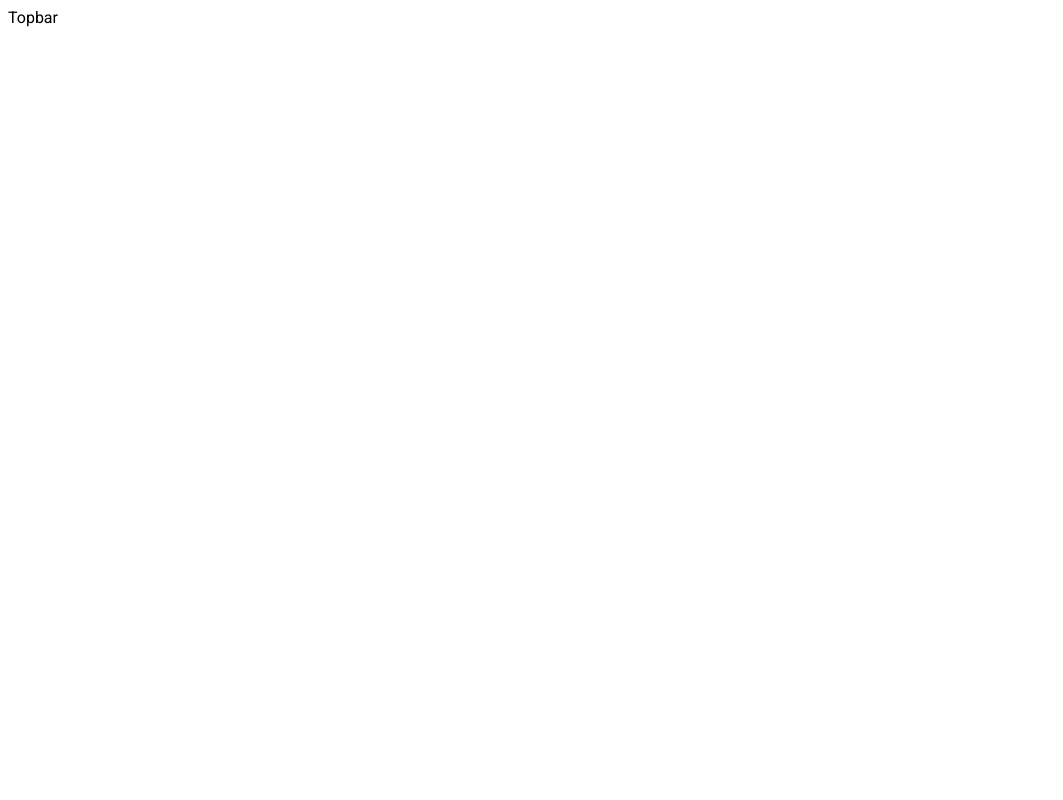
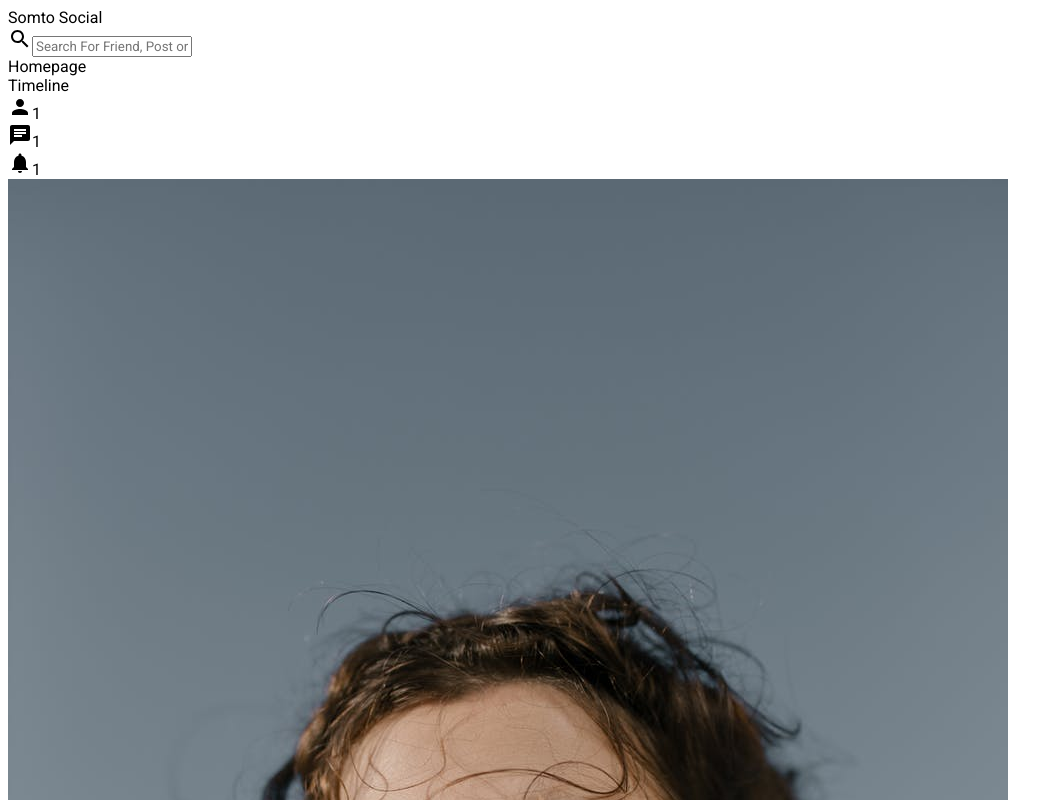
Before and after one commit to Chrstphr9/React-Social-App, a React (Vite) app: page / in a window 1280 px wide. Shown: the top 800 px of the page, without its empty margins (0-1063 px from the left). Built offline with nearby package versions, Linux system fonts and the light colour scheme.

Commit message:
added an img

```diff
--- a/src/components/Topbar/Topbar.jsx
+++ b/src/components/Topbar/Topbar.jsx
@@ -1,7 +1,43 @@
-import React from 'react'
+import { Chat, Notifications, Person, Search } from "@mui/icons-material";
+import "./topbar.css";
 
 export default function Topbar() {
   return (
-    <div>Topbar</div>
-  )
+    <div className="topbarContainer">
+      <div className="topbarLeft">
+        <span className="logo">Somto Social</span>
+      </div>
+      <div className="topbarCenter">
+        <div className="searchBar">
+          <Search />
+          <input
+            type="text"
+            placeholder="Search For Friend, Post or Video"
+            className="searchInput"
+          />
+        </div>
+      </div>
+      <div className="topbarRight">
+        <div className="topbarLinks">
+          <div className="topbarLink">Homepage</div>
+          <div className="topbarLink">Timeline</div>
+        </div>
+        <div className="topbarIcons">
+          <div className="topbarIconItem">
+            <Person />
+            <span className="topbarIconBadge">1</span>
+          </div>
+          <div className="topbarIconItem">
+            <Chat />
+            <span className="topbarIconBadge">1</span>
+          </div>
+          <div className="topbarIconItem">
+            <Notifications />
+            <span className="topbarIconBadge">1</span>
+          </div>
+        </div>
+        <img src='/src/assets/person/1.jpeg' alt="" className="topbarImg" />
+      </div>
+    </div>
+  );
 }
```
